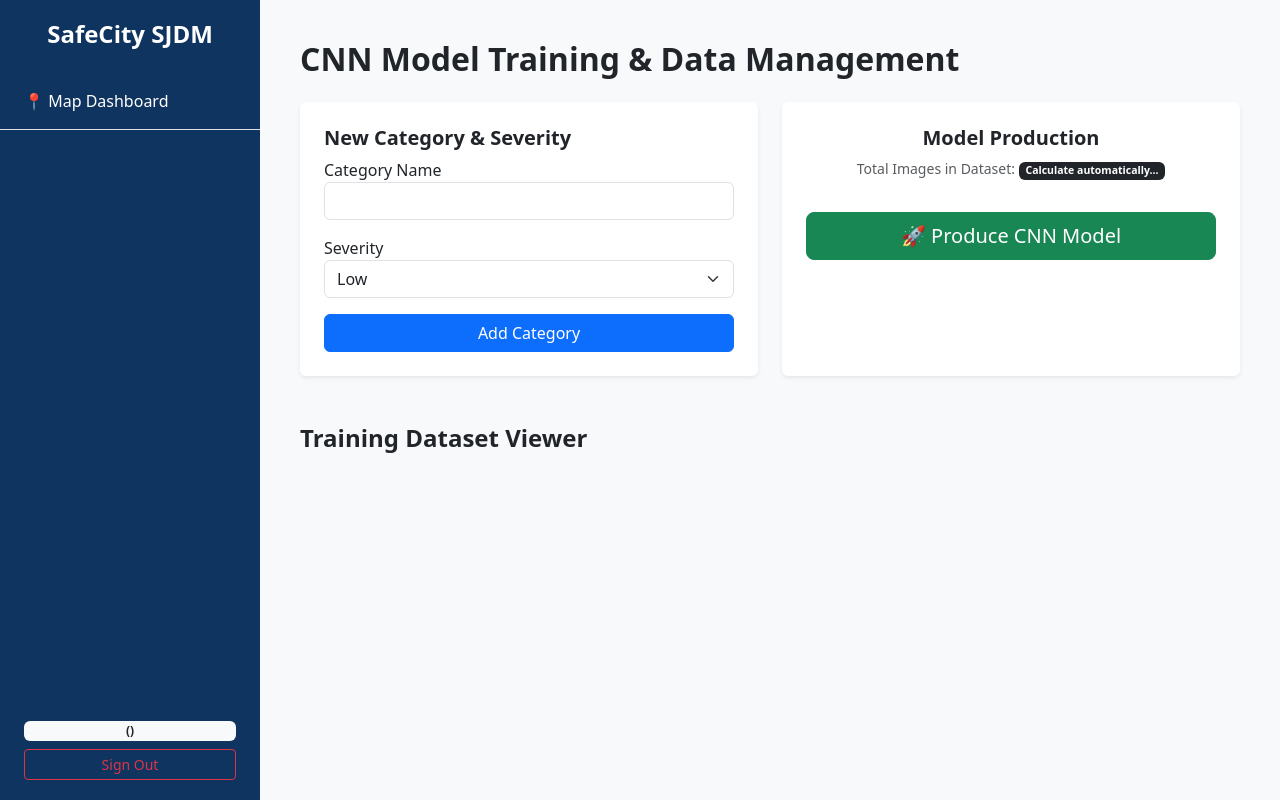
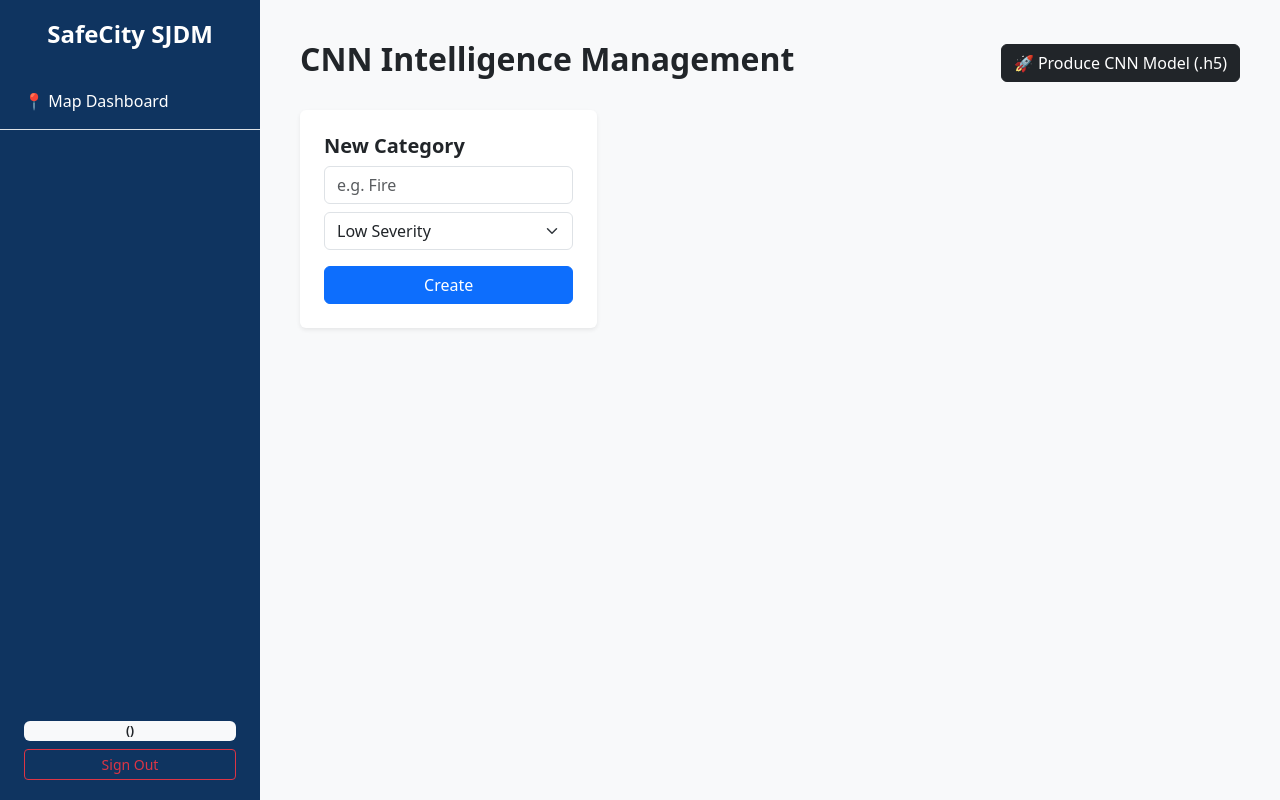
Before and after one commit to rframos/crime-reporting-system, a Flask app: template templates/cnn_admin.html in a window 1280 px wide. Run offline with Flask 3, Linux system fonts and the light colour scheme; the template is opened without the code that fills it, so the values that code supplies are empty.

Commit message:
Update cnn_admin.html

```diff
--- a/templates/cnn_admin.html
+++ b/templates/cnn_admin.html
@@ -1,94 +1,78 @@
 <!DOCTYPE html>
-<html lang="en">
+<html>
 <head>
     <title>SafeCity | CNN Admin</title>
     <link href="https://cdn.jsdelivr.net/npm/bootstrap@5.3.0/dist/css/bootstrap.min.css" rel="stylesheet">
     <style>
         .main-content { margin-left: 260px; padding: 40px; }
-        .img-card { position: relative; width: 120px; height: 120px; overflow: hidden; border-radius: 8px; border: 1px solid #ddd; }
-        .img-card img { width: 100%; height: 100%; object-fit: cover; }
-        .del-btn { position: absolute; top: 5px; right: 5px; background: rgba(255,0,0,0.8); color: white; border: none; border-radius: 50%; font-size: 10px; cursor: pointer; }
+        .img-card { position: relative; width: 110px; height: 110px; border: 1px solid #ddd; border-radius: 8px; overflow: hidden; }
+        .img-card img { width: 100%; height: 100%; object-fit: cover; cursor: pointer; }
+        .del-badge { position: absolute; top: 2px; right: 2px; background: red; color: white; border: none; border-radius: 50%; font-size: 10px; width: 18px; height: 18px; cursor: pointer; }
     </style>
 </head>
 <body class="bg-light">
     {% include 'sidebar.html' %}
     <div class="main-content">
-        <h2 class="fw-bold mb-4">CNN Model Training & Data Management</h2>
-
-        <div class="row mb-5">
-            <div class="col-md-6">
-                <div class="card p-4 shadow-sm border-0">
-                    <h5 class="fw-bold">New Category & Severity</h5>
-                    <form action="/api/categories" method="POST">
-                        <div class="mb-3"><label>Category Name</label><input type="text" name="name" class="form-control" required></div>
-                        <div class="mb-3"><label>Severity</label>
-                            <select name="severity" class="form-select">
-                                <option value="Low">Low</option><option value="Medium">Medium</option>
-                                <option value="High">High</option><option value="Critical">Critical</option>
-                            </select>
-                        </div>
-                        <button class="btn btn-primary w-100">Add Category</button>
-                    </form>
-                </div>
-            </div>
-            <div class="col-md-6">
-                <div class="card p-4 shadow-sm border-0 h-100 text-center">
-                    <h5 class="fw-bold">Model Production</h5>
-                    <p class="small text-muted">Total Images in Dataset: <span class="badge bg-dark">Calculate automatically...</span></p>
-                    <button class="btn btn-success btn-lg mt-3" onclick="trainModel()">🚀 Produce CNN Model</button>
-                </div>
-            </div>
+        <div class="d-flex justify-content-between align-items-center mb-4">
+            <h2 class="fw-bold">CNN Intelligence Management</h2>
+            <button class="btn btn-dark" onclick="trainModel()">🚀 Produce CNN Model (.h5)</button>
         </div>
 
-        <h4 class="fw-bold mb-3">Training Dataset Viewer</h4>
-        {% for cat in categories %}
-        <div class="card p-4 mb-4 border-0 shadow-sm">
-            <div class="d-flex justify-content-between align-items-center mb-3">
-                <div>
-                    <h5 class="mb-0 fw-bold text-primary">{{ cat.name }}</h5>
-                    <span class="badge bg-secondary">Severity: {{ cat.severity }}</span>
-                </div>
-                <div class="d-flex gap-2">
-                    <form action="/api/upload-training" method="POST" enctype="multipart/form-data" class="d-flex gap-1">
-                        <input type="hidden" name="category" value="{{ cat.name }}">
-                        <input type="file" name="images" class="form-control form-control-sm" multiple required>
-                        <button class="btn btn-sm btn-dark">Upload</button>
-                    </form>
-                    <form action="/api/categories/delete/{{ cat.id }}" method="POST" onsubmit="return confirm('Delete category AND all images?')">
-                        <button class="btn btn-sm btn-outline-danger">Delete Category</button>
+        <div class="row">
+            <div class="col-md-4">
+                <div class="card p-4 border-0 shadow-sm mb-4">
+                    <h5 class="fw-bold">New Category</h5>
+                    <form action="/api/categories" method="POST">
+                        <input type="text" name="name" class="form-control mb-2" placeholder="e.g. Fire" required>
+                        <select name="severity" class="form-select mb-3">
+                            <option value="Low">Low Severity</option>
+                            <option value="Medium">Medium Severity</option>
+                            <option value="High">High Severity</option>
+                        </select>
+                        <button class="btn btn-primary w-100">Create</button>
                     </form>
                 </div>
             </div>
 
-            <div class="d-flex flex-wrap gap-2">
-                {% for img in dataset[cat.name] %}
-                <div class="img-card" id="cont-{{ loop.index }}-{{ cat.id }}">
-                    <img src="/static/training_data/{{ cat.name }}/{{ img }}" onclick="window.open(this.src)">
-                    <button class="del-btn" onclick="deleteImg('{{cat.name}}', '{{img}}', 'cont-{{ loop.index }}-{{ cat.id }}')">✕</button>
+            <div class="col-md-8">
+                {% for cat_name, imgs in dataset.items() %}
+                <div class="card p-4 border-0 shadow-sm mb-4">
+                    <div class="d-flex justify-content-between mb-3">
+                        <h6 class="fw-bold">{{ cat_name }} <small class="text-muted">({{ imgs|length }} imgs)</small></h6>
+                        <form action="/api/upload-training" method="POST" enctype="multipart/form-data" class="d-flex gap-2">
+                            <input type="hidden" name="category" value="{{ cat_name }}">
+                            <input type="file" name="images" class="form-control form-control-sm" multiple required>
+                            <button class="btn btn-sm btn-success">Upload</button>
+                        </form>
+                    </div>
+                    <div class="d-flex flex-wrap gap-2">
+                        {% for img in imgs %}
+                        <div class="img-card" id="img-{{cat_name}}-{{loop.index}}">
+                            <img src="/static/training_data/{{cat_name}}/{{img}}" onclick="window.open(this.src)">
+                            <button class="del-badge" onclick="deleteImg('{{cat_name}}', '{{img}}', 'img-{{cat_name}}-{{loop.index}}')">✕</button>
+                        </div>
+                        {% endfor %}
+                    </div>
                 </div>
                 {% endfor %}
-                {% if not dataset[cat.name] %}
-                    <p class="text-muted small italic">No images uploaded for this category.</p>
-                {% endif %}
             </div>
         </div>
-        {% endfor %}
     </div>
 
     <script>
-        async function deleteImg(cat, file, divId) {
-            if(!confirm("Remove image?")) return;
+        async function deleteImg(cat, filename, divId) {
+            if(!confirm("Delete this image from training set?")) return;
             const res = await fetch('/api/delete-training-img', {
                 method: 'POST',
                 headers: {'Content-Type': 'application/json'},
-                body: JSON.stringify({category: cat, filename: file})
+                body: JSON.stringify({category: cat, filename: filename})
             });
             if(res.ok) document.getElementById(divId).remove();
         }
 
         function trainModel() {
-            alert("Starting CNN Model Production (Sequential Model: Conv2D -> MaxPooling2D -> Flatten -> Dense). This will produce 'crime_model.h5'.");
-            fetch('/api/train-model', {method:'POST'});
+            alert("Compiling CNN: Layers[Conv2D, MaxPool, Flatten, Dense]. Output: crime_model.h5");
+            // Fetch training trigger here...
         }
     </script>
 </body>
```
